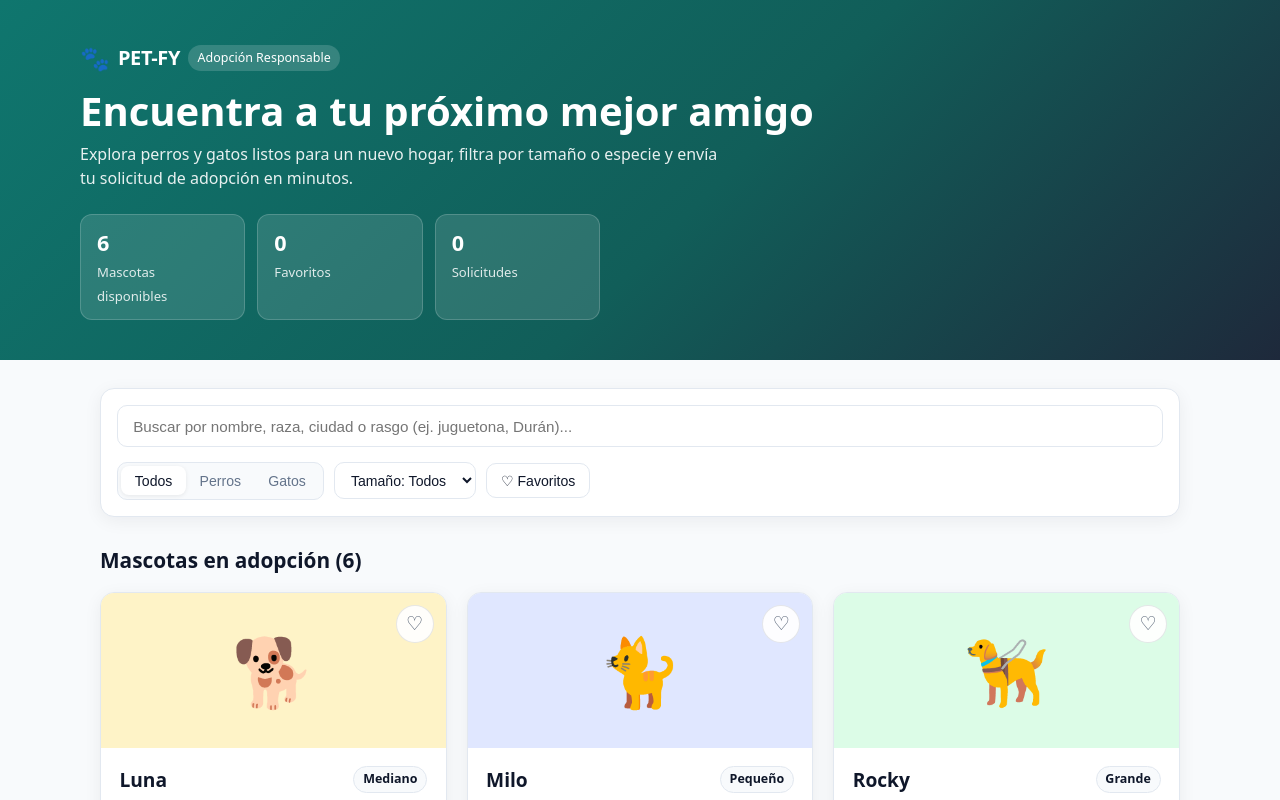
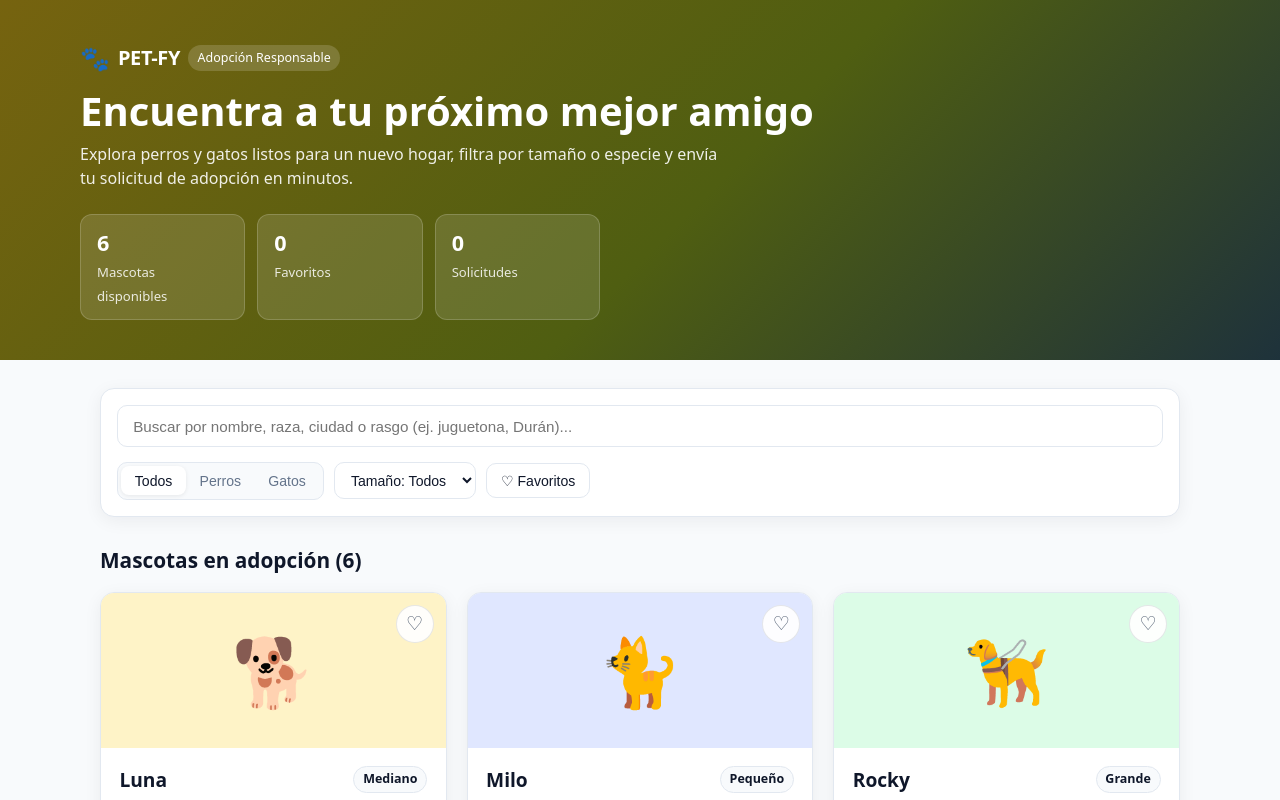
Before and after one commit to JhonyYaguana/taller8-despliegue-seguro-control-de-versiones, a React (Vite) app: page / in a window 1280 px wide. Shown: the top 800 px of the page. Built offline with nearby package versions, Linux system fonts and the light colour scheme.

Commit message:
Evidencia de la versión 2.0 publicada
Evidencia de la versión 2.0 publicada

```diff
--- a/src/index.css
+++ b/src/index.css
@@ -33,8 +33,8 @@ body {
 }
 
 .hero {
-  /*background: linear-gradient(135deg, #76630f 0%, #4f5e11 55%, #1e323b 100%);*/
-  background: linear-gradient(135deg, #0f766e 0%, #115e59 55%, #1e293b 100%);
+  background: linear-gradient(135deg, #76630f 0%, #4f5e11 55%, #1e323b 100%);
+  /*background: linear-gradient(135deg, #0f766e 0%, #115e59 55%, #1e293b 100%);*/
   color: #ffffff;
   padding: 2.5rem 1.25rem;
 }
```
